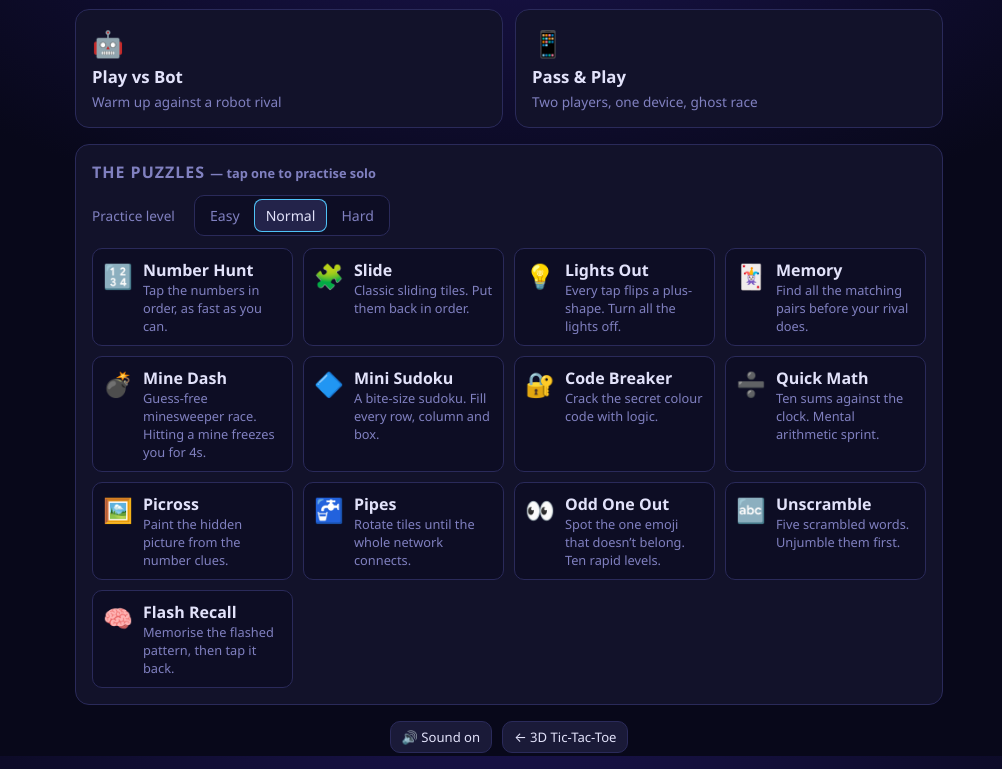
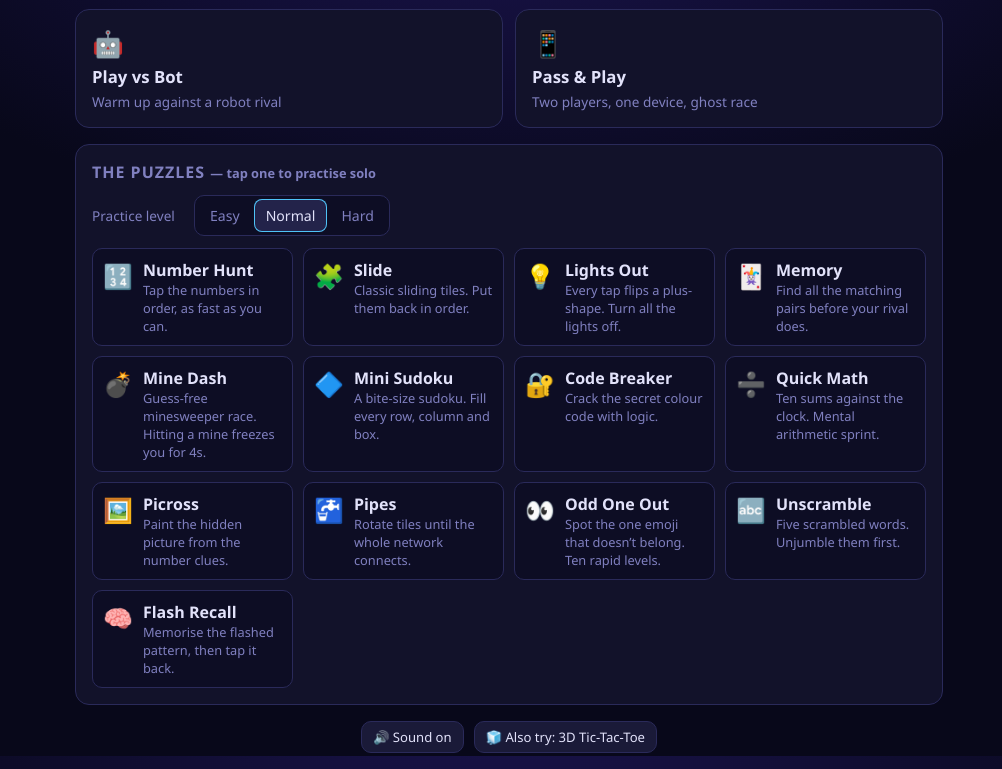
Before and after one commit to carlosnoyes/puzzle-duel, a plain HTML site: page index.html in a window 1280 px wide. Shown: the part 844-1613 px from the top of the page, without its empty margins (131-1133 px from the left). Drawn offline with Linux system fonts and the light colour scheme.

Commit message:
Add standalone README and point footer link at the tic-tac-toe repo
Co-Authored-By: Claude Opus 5.5 <noreply@anthropic.com>
Claude-Session: https://claude.ai/code/session_01Uukd6HSZNmnDj8GHTvj4Fh

```diff
--- a/index.html
+++ b/index.html
@@ -89,7 +89,7 @@
 
     <footer class="foot">
       <button class="btn small" id="sound-toggle">🔊 Sound on</button>
-      <a class="btn small" href="../">← 3D Tic-Tac-Toe</a>
+      <a class="btn small" href="https://github.com/carlosnoyes/tic-tac-toe">🧊 Also try: 3D Tic-Tac-Toe</a>
     </footer>
   </section>
 
```
Also changed, not shown: README.md (added).
